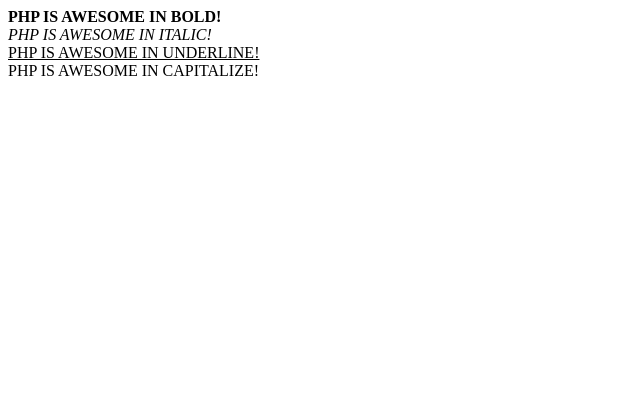
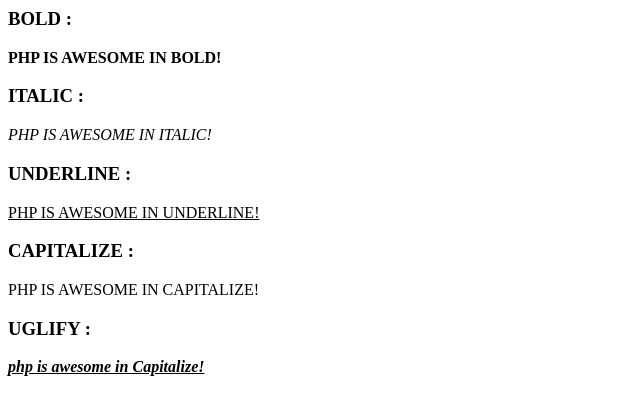
Before and after one commit to RomainFrechic/php-strutils, a PHP site: page / in a window 1280 px wide. Shown: the top 415 px of the page, without its empty margins (0-640 px from the left). Run offline with PHP 8.4, Linux system fonts and the light colour scheme; data that the repository does not hold is empty.

Commit message:
exercice uglify

```diff
--- a/index.php
+++ b/index.php
@@ -10,20 +10,24 @@ class StrUtils{
 	}
 
 	public function Bold($str){
-	   	return '<strong>'.$this->str.'</strong>';
+		return '<h3>BOLD :</h3><strong>'.$this->str.'</strong>';
 	}
 
 	public function Italic($str){
-	   	return '<i>'.$this->str.'</i>';
+		return '<h3>ITALIC :</h3><i>'.$this->str.'</i>';
 	}
 
 	public function Underline($str){
-	   	return '<u>'.$this->str.'</u>';
-	   }
-	   public function Capitalize($str){
-	   	return strtoupper($this->str);
+		return '<h3>UNDERLINE :</h3><u>'.$this->str.'</u>';
 	}
 
+	public function Capitalize($str){
+		return strtoupper('<h3>CAPITALIZE :</h3>'.$this->str);
+	}
+
+	public function Uglify($str){
+		return '<h3>UGLIFY :</h3><strong><i><u>'.$this->str.'</u></i></strong><i>';
+	}
 
 
 }
@@ -41,6 +45,9 @@ class StrUtils{
 $StrUtils = new StrUtils('php is awesome in Capitalize!</br>');
 print_r($StrUtils->Capitalize($str));
 
+$StrUtils = new StrUtils('php is awesome in Capitalize!</br>');
+print_r($StrUtils->Uglify($str));
+
 
 
 
```
Lines whose indentation alone changed are shown as unchanged.
